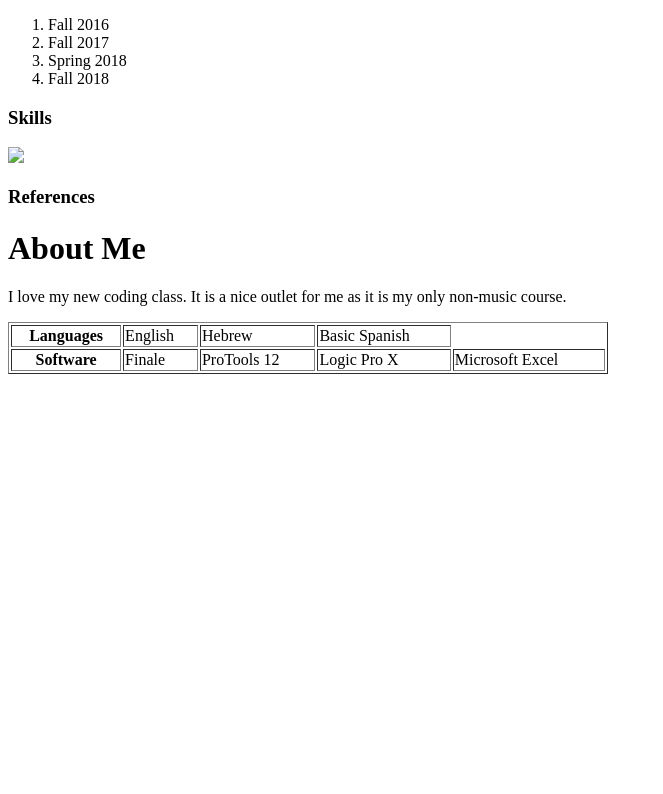
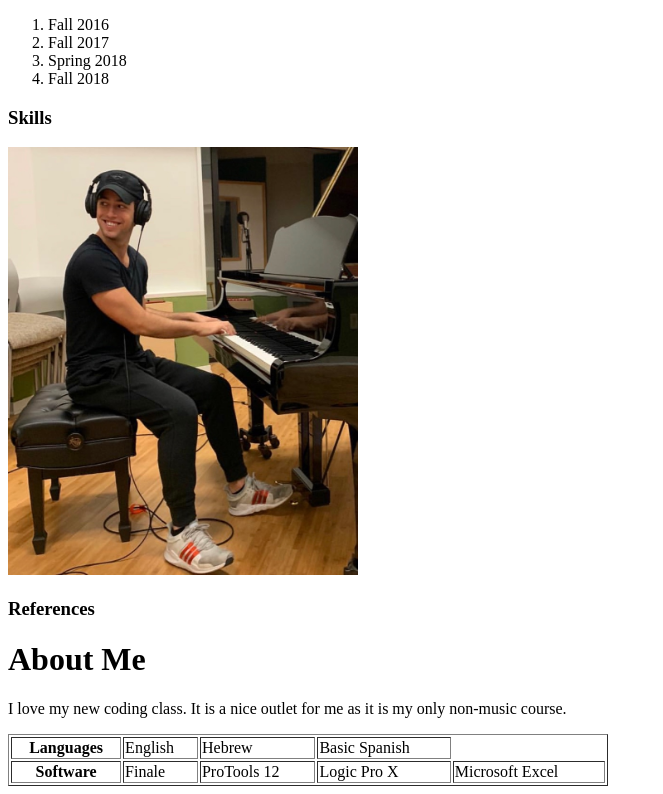
Before and after one commit to jonnyrose98/CIM-111, a plain HTML site: page Homework/RESUME/index.HTML in a window 1280 px wide. Shown: the part 990-1784 px from the top of the page, without its empty margins (0-663 px from the left). Before the commit the page ends 1372 px from the top, so only its background shows below. Drawn offline with Linux system fonts and the light colour scheme.

Commit message:
Update index.HTML

```diff
--- a/Homework/RESUME/index.HTML
+++ b/Homework/RESUME/index.HTML
@@ -45,7 +45,7 @@
 	                <td>ProTools 12 </td>
 	                <td>Logic Pro X</td>
 	                <td>Microsoft Excel</td>
-<img src= "IMG_0637.jpg" width="350" >
+<img src= "Images/IMG_0637.jpg" width="350" >
 
 <H3> References </h3>
 
```
